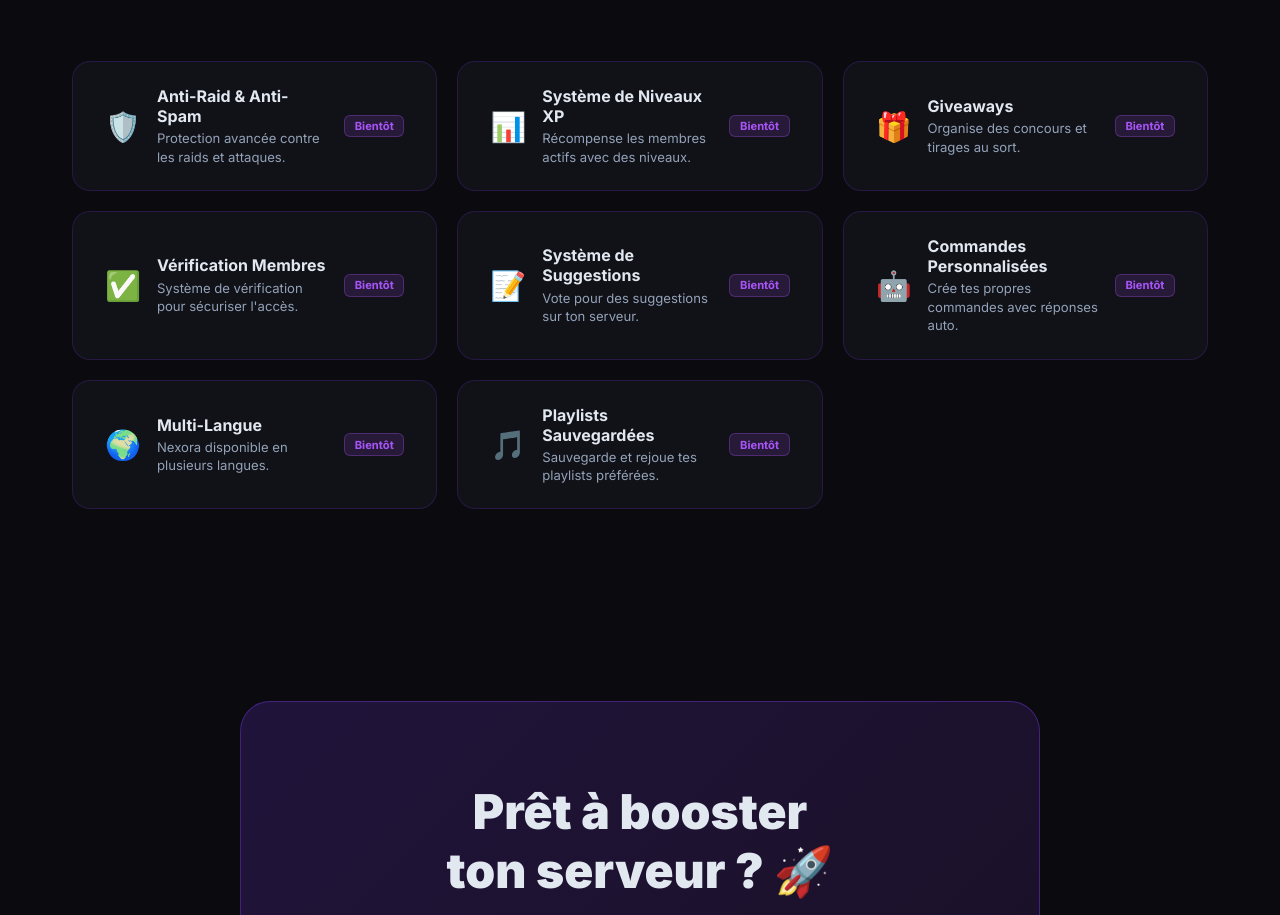
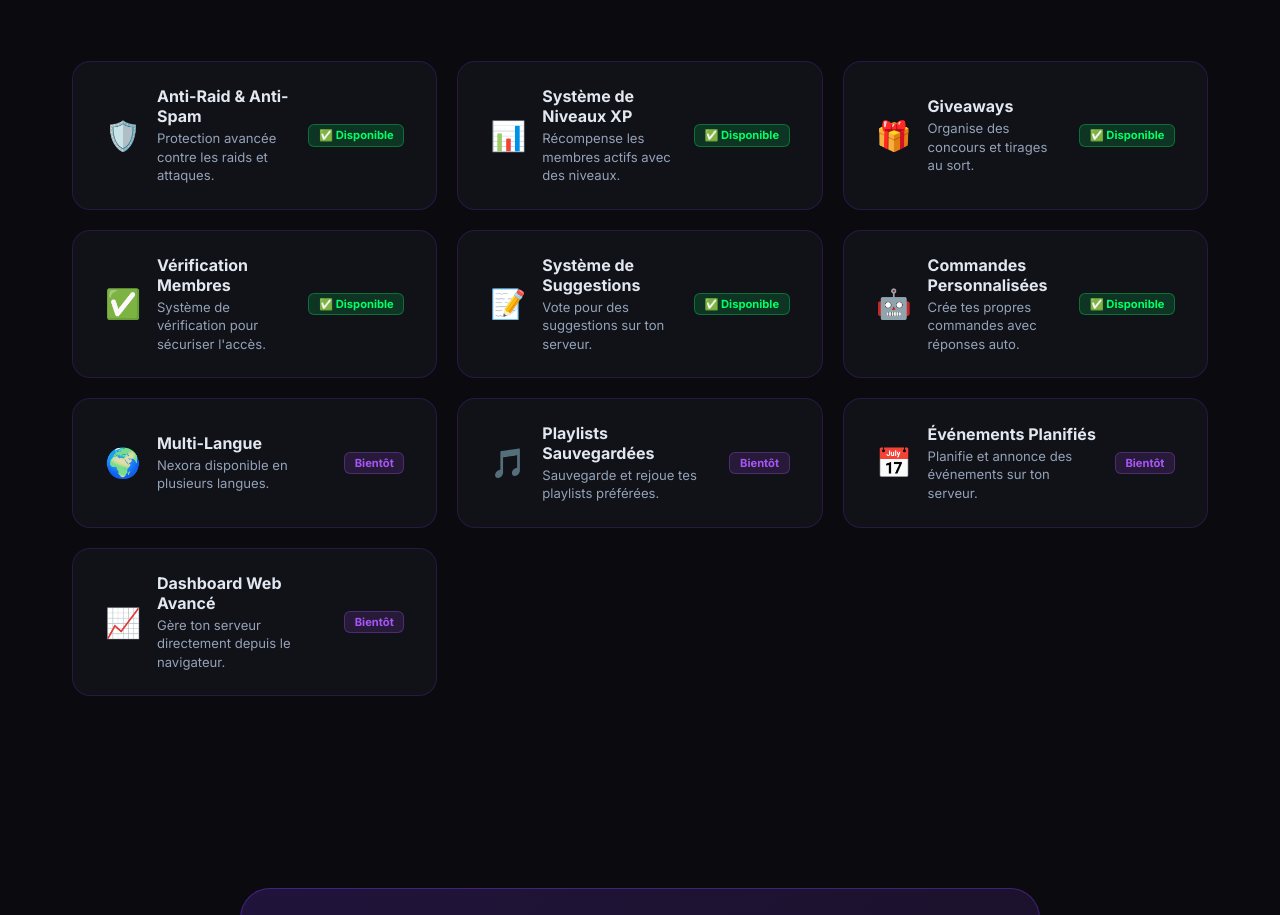
Before and after one commit to DVX51100/nexora-bot, a website: page dashboard/public/index.html in a window 1280 px wide. Shown: the part 2866-3781 px from the top of the page. Drawn offline with Linux system fonts and the light colour scheme.

Commit message:
update roadmap

```diff
--- a/dashboard/public/index.html
+++ b/dashboard/public/index.html
@@ -226,14 +226,16 @@
   <h2 class="section-title">Ce qui arrive bientôt</h2>
   <p class="section-sub">On travaille dur pour vous apporter encore plus de fonctionnalités.</p>
   <div class="upcoming-grid">
-    <div class="upcoming-card"><div class="upcoming-emoji">🛡️</div><div class="upcoming-info"><h3>Anti-Raid & Anti-Spam</h3><p>Protection avancée contre les raids et attaques.</p></div><span class="soon-badge">Bientôt</span></div>
-    <div class="upcoming-card"><div class="upcoming-emoji">📊</div><div class="upcoming-info"><h3>Système de Niveaux XP</h3><p>Récompense les membres actifs avec des niveaux.</p></div><span class="soon-badge">Bientôt</span></div>
-    <div class="upcoming-card"><div class="upcoming-emoji">🎁</div><div class="upcoming-info"><h3>Giveaways</h3><p>Organise des concours et tirages au sort.</p></div><span class="soon-badge">Bientôt</span></div>
-    <div class="upcoming-card"><div class="upcoming-emoji">✅</div><div class="upcoming-info"><h3>Vérification Membres</h3><p>Système de vérification pour sécuriser l'accès.</p></div><span class="soon-badge">Bientôt</span></div>
-    <div class="upcoming-card"><div class="upcoming-emoji">📝</div><div class="upcoming-info"><h3>Système de Suggestions</h3><p>Vote pour des suggestions sur ton serveur.</p></div><span class="soon-badge">Bientôt</span></div>
-    <div class="upcoming-card"><div class="upcoming-emoji">🤖</div><div class="upcoming-info"><h3>Commandes Personnalisées</h3><p>Crée tes propres commandes avec réponses auto.</p></div><span class="soon-badge">Bientôt</span></div>
+    <div class="upcoming-card"><div class="upcoming-emoji">🛡️</div><div class="upcoming-info"><h3>Anti-Raid & Anti-Spam</h3><p>Protection avancée contre les raids et attaques.</p></div><span class="soon-badge" style="background:rgba(0,255,100,0.15);color:#00ff64;border-color:rgba(0,255,100,0.3);">✅ Disponible</span></div>
+    <div class="upcoming-card"><div class="upcoming-emoji">📊</div><div class="upcoming-info"><h3>Système de Niveaux XP</h3><p>Récompense les membres actifs avec des niveaux.</p></div><span class="soon-badge" style="background:rgba(0,255,100,0.15);color:#00ff64;border-color:rgba(0,255,100,0.3);">✅ Disponible</span></div>
+    <div class="upcoming-card"><div class="upcoming-emoji">🎁</div><div class="upcoming-info"><h3>Giveaways</h3><p>Organise des concours et tirages au sort.</p></div><span class="soon-badge" style="background:rgba(0,255,100,0.15);color:#00ff64;border-color:rgba(0,255,100,0.3);">✅ Disponible</span></div>
+    <div class="upcoming-card"><div class="upcoming-emoji">✅</div><div class="upcoming-info"><h3>Vérification Membres</h3><p>Système de vérification pour sécuriser l'accès.</p></div><span class="soon-badge" style="background:rgba(0,255,100,0.15);color:#00ff64;border-color:rgba(0,255,100,0.3);">✅ Disponible</span></div>
+    <div class="upcoming-card"><div class="upcoming-emoji">📝</div><div class="upcoming-info"><h3>Système de Suggestions</h3><p>Vote pour des suggestions sur ton serveur.</p></div><span class="soon-badge" style="background:rgba(0,255,100,0.15);color:#00ff64;border-color:rgba(0,255,100,0.3);">✅ Disponible</span></div>
+    <div class="upcoming-card"><div class="upcoming-emoji">🤖</div><div class="upcoming-info"><h3>Commandes Personnalisées</h3><p>Crée tes propres commandes avec réponses auto.</p></div><span class="soon-badge" style="background:rgba(0,255,100,0.15);color:#00ff64;border-color:rgba(0,255,100,0.3);">✅ Disponible</span></div>
     <div class="upcoming-card"><div class="upcoming-emoji">🌍</div><div class="upcoming-info"><h3>Multi-Langue</h3><p>Nexora disponible en plusieurs langues.</p></div><span class="soon-badge">Bientôt</span></div>
     <div class="upcoming-card"><div class="upcoming-emoji">🎵</div><div class="upcoming-info"><h3>Playlists Sauvegardées</h3><p>Sauvegarde et rejoue tes playlists préférées.</p></div><span class="soon-badge">Bientôt</span></div>
+    <div class="upcoming-card"><div class="upcoming-emoji">📅</div><div class="upcoming-info"><h3>Événements Planifiés</h3><p>Planifie et annonce des événements sur ton serveur.</p></div><span class="soon-badge">Bientôt</span></div>
+    <div class="upcoming-card"><div class="upcoming-emoji">📈</div><div class="upcoming-info"><h3>Dashboard Web Avancé</h3><p>Gère ton serveur directement depuis le navigateur.</p></div><span class="soon-badge">Bientôt</span></div>
   </div>
 </section>
 
```
